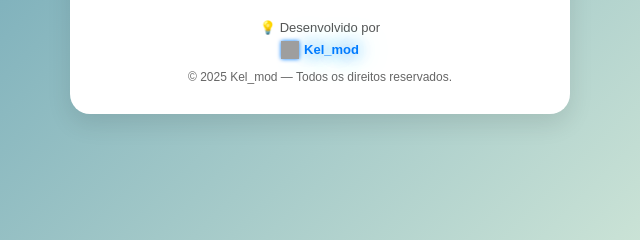
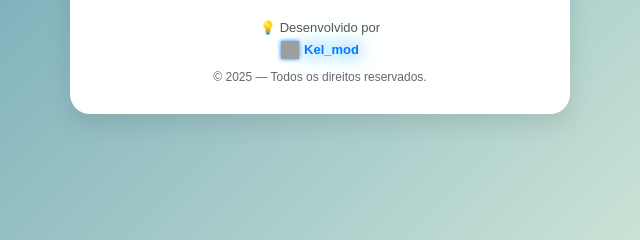
Before and after one commit to Runacodejs/Runacode, a plain HTML site: page index.html in a window 1280 px wide. Shown: the part 482-722 px from the top of the page, 320-960 px from the left. Drawn offline with Linux system fonts and the light colour scheme; grey boxes are pictures that could not be loaded.

Commit message:
Update index.html

```diff
--- a/index.html
+++ b/index.html
@@ -167,7 +167,7 @@
       <img src="https://cdn.jsdelivr.net/gh/devicons/devicon/icons/github/github-original.svg" class="github-icon" alt="GitHub">
       Kel_mod
     </a>
-    <div class="direitos">© 2025 Kel_mod — Todos os direitos reservados.</div>
+    <div class="direitos">© 2025 — Todos os direitos reservados.</div>
   </footer>
 </div>
 
```
